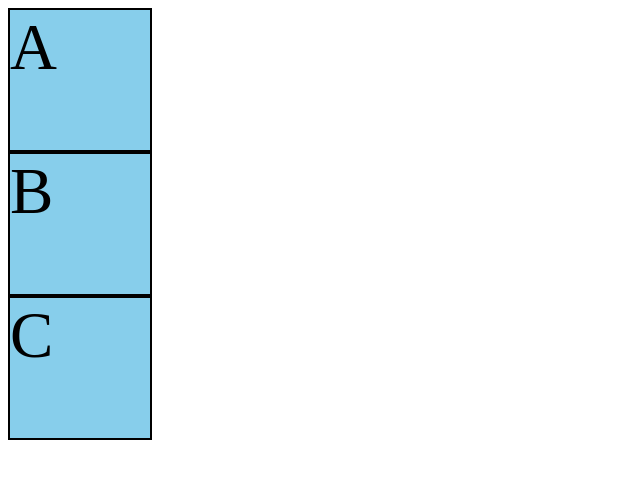
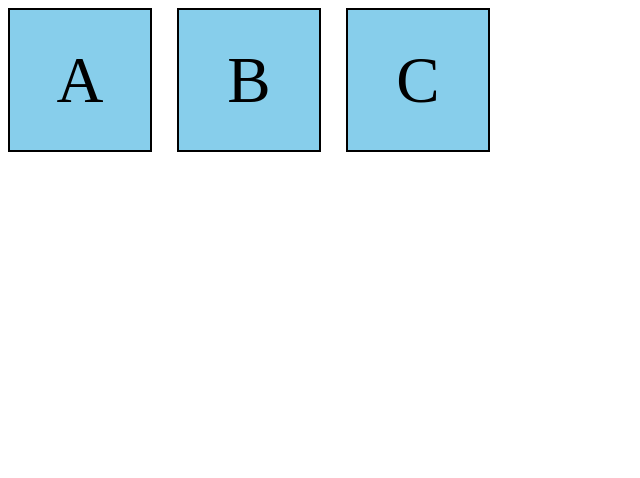
Before and after one commit to hbfrm/flexbox_tutorial_fcc, a plain HTML site: page index.html in a window 1280 px wide. Shown: the whole page, without its empty margins (0-640 px from the left). Drawn offline with Linux system fonts and the light colour scheme.

Commit message:
Set display to flex.

```diff
--- a/style.css
+++ b/style.css
@@ -1,5 +1,7 @@
 .container {
   height: 100vh;
+  display: flex;
+  gap: 25px;
 }
 
 [class^="box-"] {
@@ -8,4 +10,7 @@
   background-color: skyblue;
   border: 2px solid black;
   font-size: 65px;
+  display: flex;
+  justify-content: center;
+  align-items: center;
 }
```
